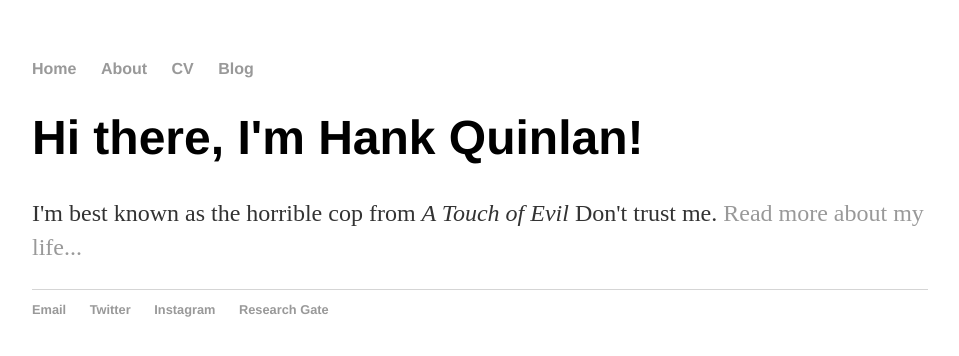
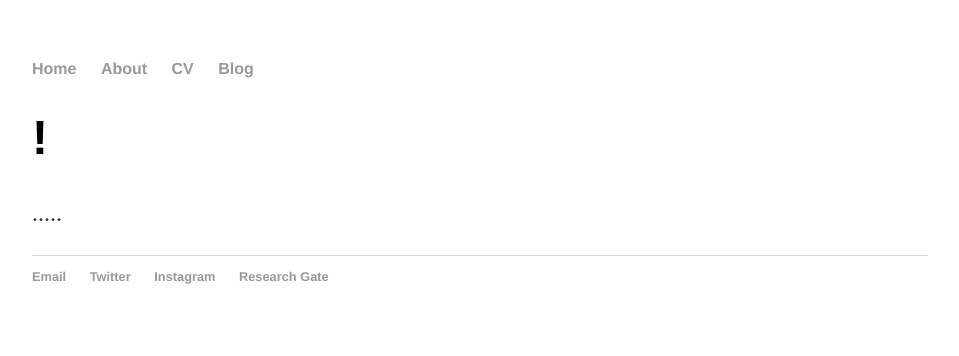
Before and after one commit to ScottJMorrissey/ScottJMorrissey.github.io, a Jekyll site: the page built from cv/index.html, in a window 1280 px wide. Shown: the top 356 px of the page, without its empty margins (160-1119 px from the left). Built offline with Jekyll 4.4.1, drawn with Linux system fonts in a browser that asks for light colours.

Commit message:
Update index.html

```diff
--- a/cv/index.html
+++ b/cv/index.html
@@ -3,6 +3,6 @@ layout: default
 title: Hank Quinlan, Horrible Cop
 ---
 <div class="blurb">
-	<h1>Hi there, I'm Hank Quinlan!</h1>
-	<p>I'm best known as the horrible cop from <em>A Touch of Evil</em> Don't trust me. <a href="/about">Read more about my life...</a></p>
+	<h1>!</h1>
+	<p>.....</a></p>
 </div><!-- /.blurb -->
```
